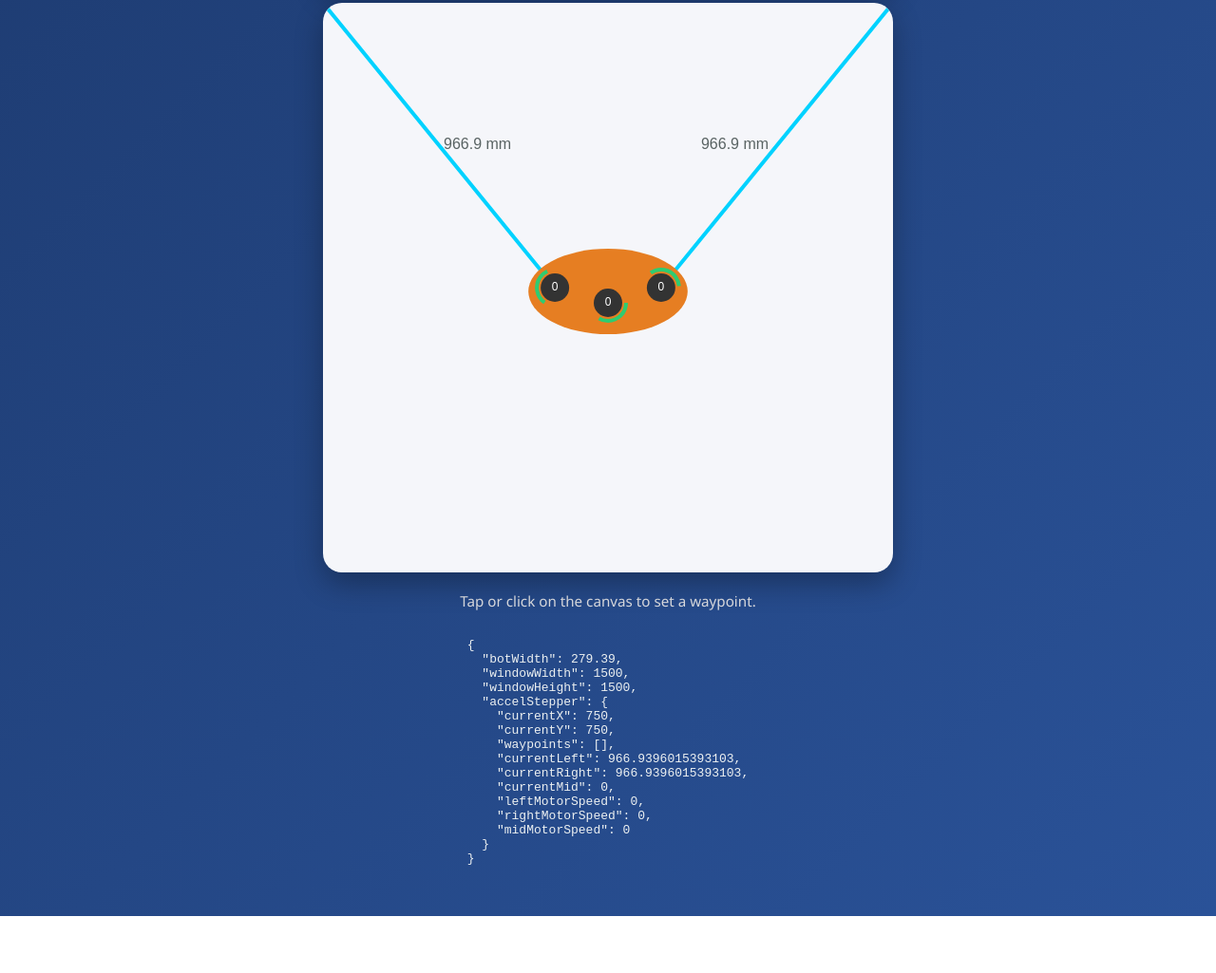
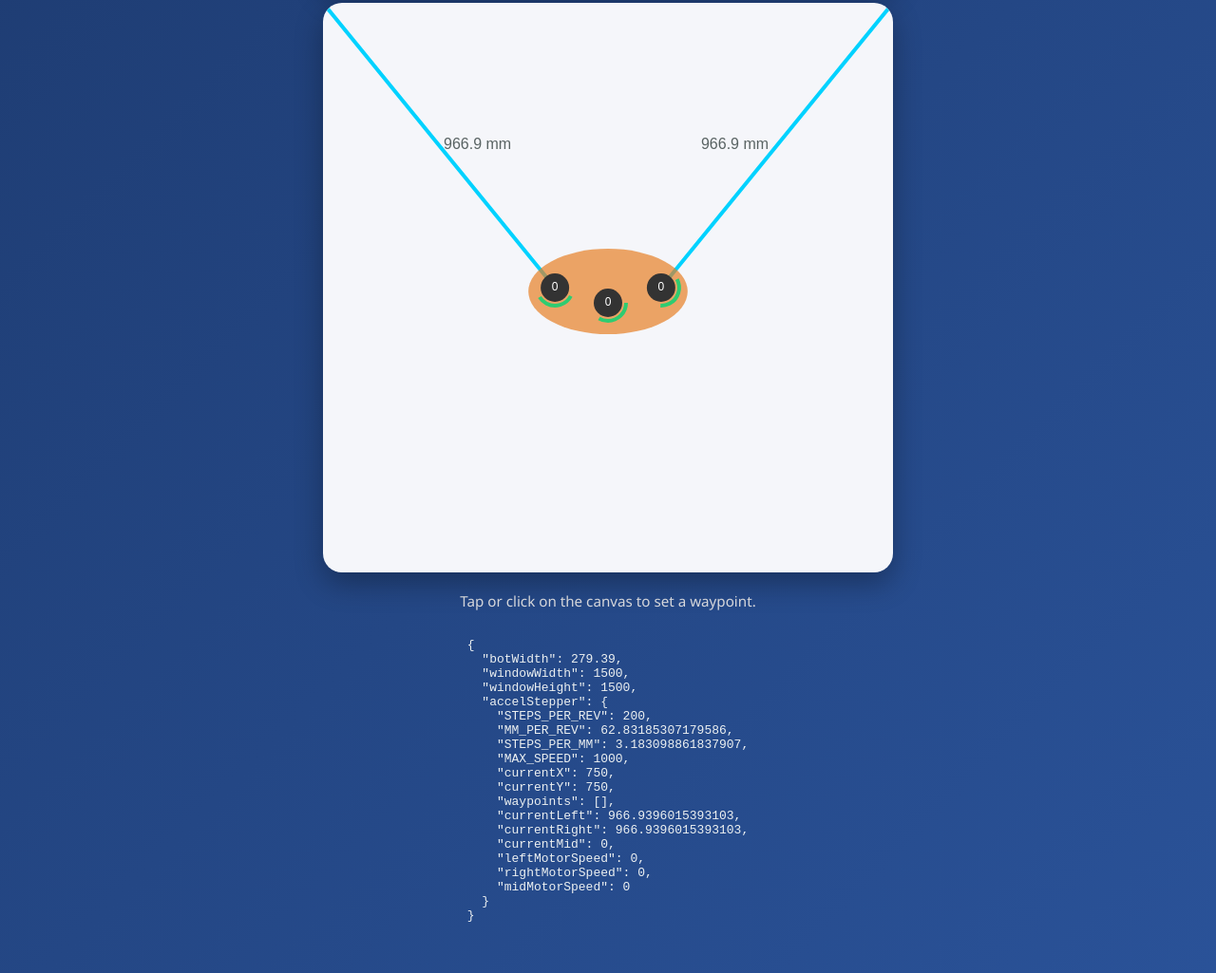
Before and after one commit to jasper-hyj/ece196-project-code, a plain HTML site: page data/index.html in a window 1280 px wide. Shown: the part 165-1190 px from the top of the page at 95% size. Before the commit the page ends 1130 px from the top, so only its background shows below. Drawn offline with Linux system fonts and the light colour scheme.

Commit message:
Update code

```diff
--- a/data/index.html
+++ b/data/index.html
@@ -132,18 +132,24 @@
     <pre id="info"></pre>
 
     <script>
+      "use strict";
       class CanvasRenderer {
         constructor(canvas, infoDiv) {
           this.canvas = canvas;
           this.ctx = canvas.getContext("2d");
           this.infoDiv = infoDiv;
 
-          this.info = {};
-
-          this.info.botWidth = 279.39;
-          this.info.windowWidth = 1500;
-          this.info.windowHeight = 1500;
-          this.info.accelStepper = {};
+          this.info = {
+            botWidth: 279.39,
+            windowWidth: 1500,
+            windowHeight: 1500,
+            accelStepper: {
+              STEPS_PER_REV: 200,
+              MM_PER_REV: Math.PI * 20.0,
+              STEPS_PER_MM: 200 / (Math.PI * 20.0),
+              MAX_SPEED: 1000,
+            },
+          };
 
           this.info.accelStepper.currentX = this.info.windowWidth / 2;
           this.info.accelStepper.currentY = this.info.windowHeight / 2;
@@ -194,7 +200,7 @@
 
           this.ctx.moveTo(this.scaleX(this.info.windowWidth), 0);
           this.ctx.lineTo(this.scaleX(ropeRight.x), this.scaleY(ropeRight.y));
-          this.ctx.stroke(); // Draw it to canvas
+          this.ctx.stroke();
         }
 
         drawRopeLengths() {
@@ -234,7 +240,7 @@
         }
 
         drawBot() {
-          this.ctx.fillStyle = "#e67e22";
+          this.ctx.fillStyle = "#e67e22b0";
           this.ctx.beginPath();
           this.ctx.ellipse(
             this.scaleX(this.info.accelStepper.currentX),
@@ -305,15 +311,24 @@
           const radius = 15;
 
           const drawMotor = (x, y, speed, current, flip) => {
+            const scale = this.info.accelStepper.MM_PER_REV * 5;
+
             const angleOffset = !flip
-              ? ((current % 20) / 20.0) * 2 * Math.PI
-              : (-(current % 20) / 20.0) * 2 * Math.PI;
+              ? ((current % scale) / scale) * 2 * Math.PI
+              : (-(current % scale) / scale) * 2 * Math.PI;
 
             const absSpeed = Math.abs(speed);
             const color =
-              absSpeed < 1000
+              absSpeed <
+              this.info.accelStepper.MAX_SPEED /
+                this.info.accelStepper.STEPS_PER_MM /
+                3.0
                 ? "#2ecc71"
-                : absSpeed < 2000
+                : absSpeed <
+                  (this.info.accelStepper.MAX_SPEED /
+                    this.info.accelStepper.STEPS_PER_MM /
+                    3.0) *
+                    2.0
                 ? "#f1c40f"
                 : "#e74c3c";
 
@@ -357,9 +372,9 @@
 
           this.drawRopeLengths();
 
+          this.drawWaypoints();
+
           this.drawBot();
-
-          this.drawWaypoints();
 
           this.drawMotors();
         }
@@ -375,7 +390,7 @@
           this.renderer = renderer;
           this.statusDisplay = statusDisplay;
           this.simInterval = null;
-          this.SIM_SPEED = 1;
+          this.SIM_SPEED = 5;
           this.info = {};
 
           this.waypoints = [];
@@ -415,7 +430,7 @@
 
           const dx = target.x - this.info.accelStepper.currentX;
           const dy = target.y - this.info.accelStepper.currentY;
-          const dist = Math.sqrt(dx * dx + dy * dy);
+          const dist = Math.hypot(dx, dy);
 
           if (dist < this.SIM_SPEED) {
             this.info.accelStepper.currentX = target.x;
@@ -433,14 +448,14 @@
           const rightX =
             this.info.accelStepper.currentX + this.info.botWidth / 2;
 
-          const currentLeft = Math.sqrt(
-            leftX * leftX +
-              this.info.accelStepper.currentY * this.info.accelStepper.currentY
+          const currentLeft = Math.hypot(
+            leftX,
+            this.info.accelStepper.currentY
           );
 
-          const currentRight = Math.sqrt(
-            Math.pow(this.info.windowWidth - rightX, 2) +
-              Math.pow(this.info.accelStepper.currentY, 2)
+          const currentRight = Math.hypot(
+            this.info.windowWidth - rightX,
+            this.info.accelStepper.currentY
           );
 
           // Motor speeds (in steps/s)
@@ -449,10 +464,15 @@
 
           this.info.accelStepper.currentLeft = currentLeft;
           this.info.accelStepper.currentRight = currentRight;
-          this.info.accelStepper.currentMid += dt * 300;
+          this.info.accelStepper.currentMid +=
+            dt *
+            (this.info.accelStepper.MAX_SPEED /
+              this.info.accelStepper.STEPS_PER_MM);
           this.info.accelStepper.leftMotorSpeed = leftSpeed;
           this.info.accelStepper.rightMotorSpeed = rightSpeed;
-          this.info.accelStepper.midMotorSpeed = 300;
+          this.info.accelStepper.midMotorSpeed =
+            this.info.accelStepper.MAX_SPEED /
+            this.info.accelStepper.STEPS_PER_MM;
 
           this.info.accelStepper.waypoints = this.waypoints;
 
```
Also changed, not shown: 6 other files.
